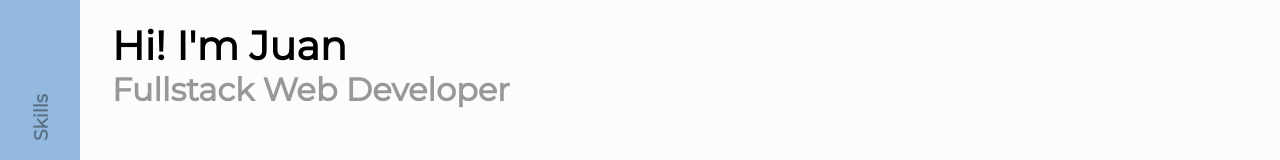
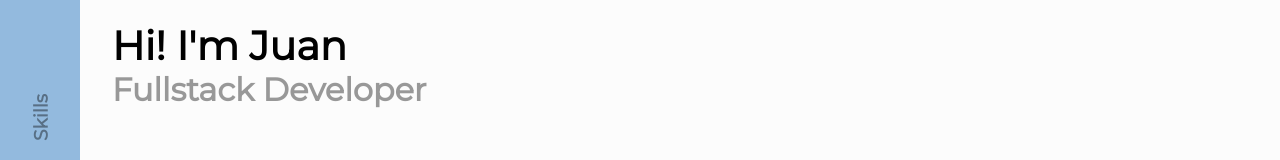
Before and after one commit to juanvrgr/portfolio, a React (Create React App) app: page / in a window 1280 px wide. Shown: the part 199-359 px from the top of the page. Built offline with nearby package versions, Linux system fonts and the light colour scheme.

Commit message:
PDF files update

```diff
--- a/src/containers/Home/language.js
+++ b/src/containers/Home/language.js
@@ -1,7 +1,7 @@
 const language = {
   en: {
     title: "Hi! I'm Juan",
-    subtitle: "Fullstack Web Developer",
+    subtitle: "Fullstack Developer",
     data: [
       "I am a passionate Full Stack Web Developer 🚀 I have experience building web applications with JavaScript / TypeScript / Solidity / React.js / Redux / React-native / Node.js / Express / PostgreSQL / MySQL / Sequelize / MongoDB / Mongoose / HTML5 / CSS / SASS.",
       "I love good practices and I'm very curious when developing. I love tech which leads me to a proactive attitude learning every day, and wanting to improve my skills.",
@@ -13,7 +13,7 @@ const language = {
 
   es: {
     title: "Hola! Soy Juan",
-    subtitle: "Desarrollador Web Fullstack",
+    subtitle: "Desarrollador Fullstack",
     data: [
       "Soy un apasionado Desarrollador Web Fullstack 🚀 Tengo experiencia creando aplicaciones web con JavaScript / TypeScript / Solidity / React.js / Redux / React-native / Node.js / Express / PostgreSQL / MySQL / Sequelize / MongoDB / Mongoose / HTML5 / CSS / SASS.",
       "Me encantan las buenas prácticas y soy muy curioso al programar. Me encanta la tecnologia y eso me genera una actitud proactiva aprendiendo todos los dias, y mejorando mis habilidades",
```
Also changed, not shown: 2 other files (tests, documents, lock files or other folders).
